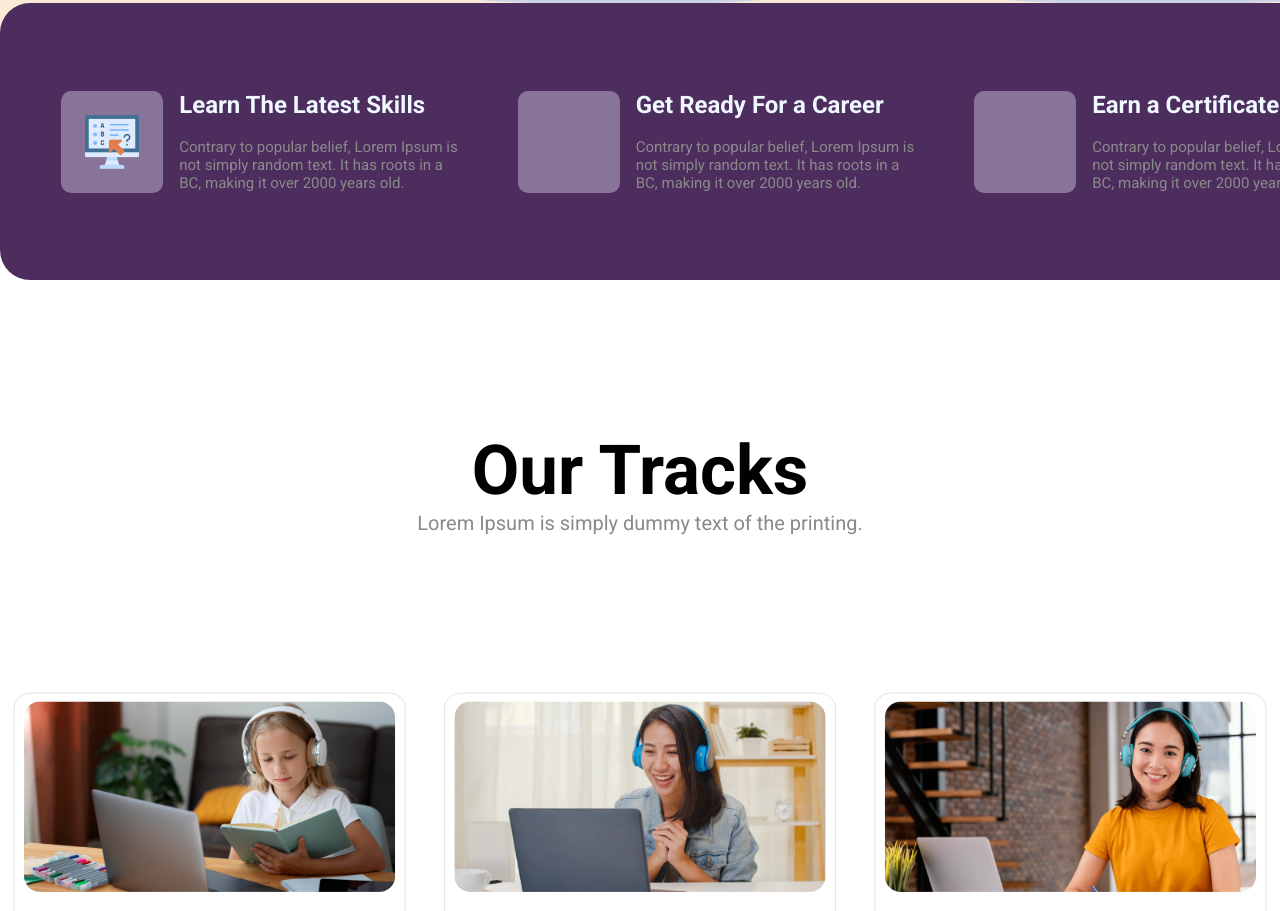
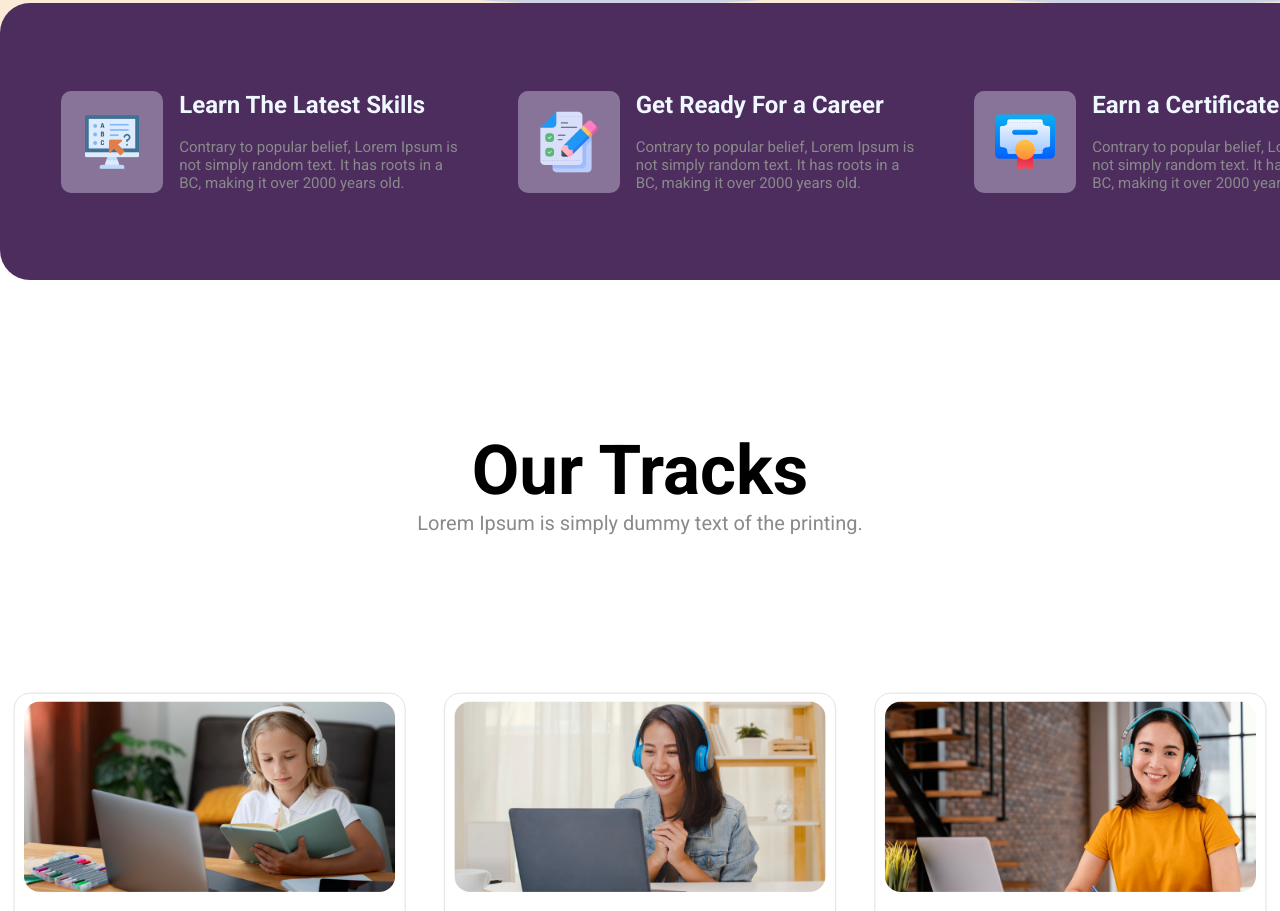
Before and after one commit to komkrichyamoum/landing-page-clone-figma, a plain HTML site: page index.html in a window 1280 px wide. Shown: the part 925-1836 px from the top of the page. Drawn offline with Linux system fonts and the light colour scheme; the site is published under a folder, as on GitHub Pages, so addresses that start at the root find nothing.

Commit message:
Update index.html

```diff
--- a/index.html
+++ b/index.html
@@ -65,7 +65,7 @@
         </div>
         <div class="box-get">
             <div class="text-icon-box">
-                <div class="frame-icon"><img src="/image/xampic.png" alt=""></div>
+                <div class="frame-icon"><img src="image/xampic.png" alt=""></div>
                 <div class="text-icon-box1">
                     <h2>Get Ready For a Career</h2><br>
                     <p>Contrary to popular belief, Lorem Ipsum is<br> not simply random text. It has roots in a<br> BC,
@@ -76,7 +76,7 @@
         </div>
         <div class="box-earn">
             <div class="text-icon-box">
-                <div class="frame-icon"><img src="/image/icon-cer.png" alt=""></div>
+                <div class="frame-icon"><img src="image/icon-cer.png" alt=""></div>
                 <div class="text-icon-box1">
                     <h2>Earn a Certificate</h2><br>
                     <p>Contrary to popular belief, Lorem Ipsum is<br> not simply random text. It has roots in a<br> BC,
```
